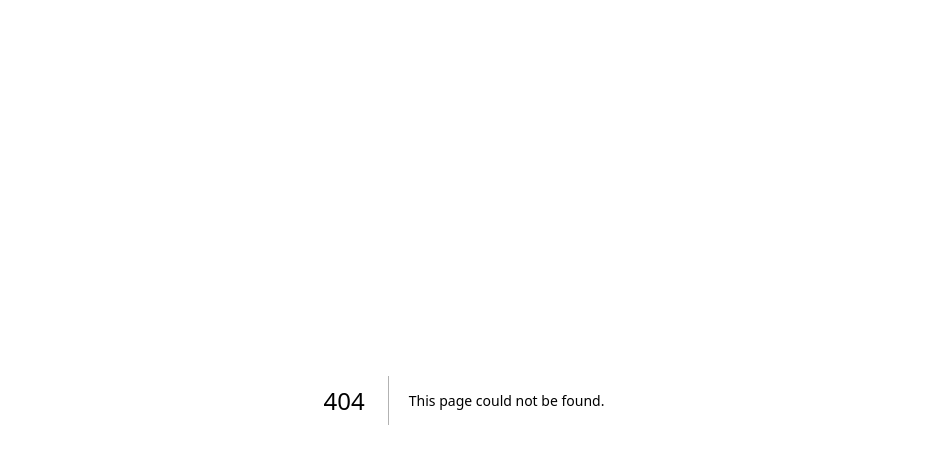
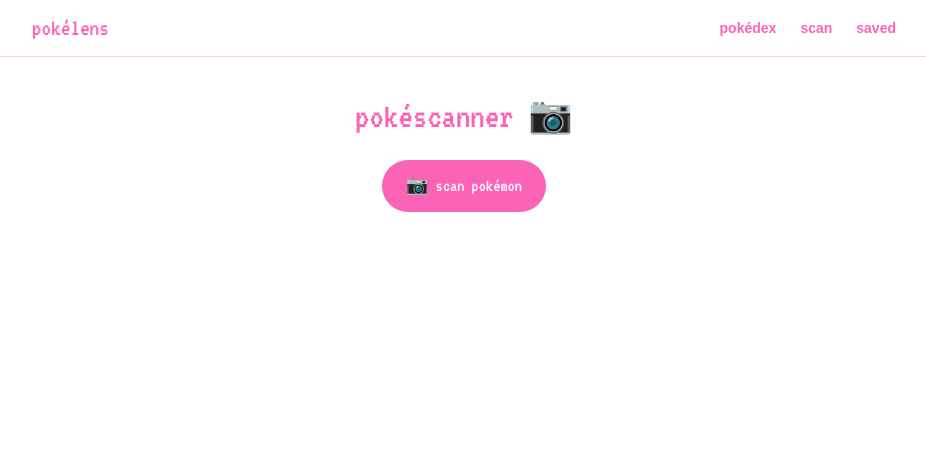
Before and after one commit to daisyb3ll/pokelens, a Next.js app in the folder pokelens/: page /scan in a window 1280 px wide. Before the commit this address had no page. Shown: the top 464 px of the page, without its empty margins (176-1102 px from the left). Built offline with nearby package versions, Linux system fonts and the light colour scheme.

Commit message:
add navbar and scan page

```diff
--- /dev/null
+++ b/pokelens/app/components/NavBar.js
@@ -0,0 +1,24 @@
+import Link from 'next/link'
+
+export default function NavBar() {
+    return (
+        <nav className="fixed top-0 left-0 w-full bg-white border-b border-pink-200 z-50">
+            <div className="max-w-4xl mx-auto px-4 py-3 flex justify-between items-center">
+                <Link href="/" className="text-2xl text-pink-400" style={{ fontFamily: 'VT323, monospace' }}>
+                    pokélens
+                </Link>
+                <div className="flex gap-6">
+                    <Link href="/" className="text-pink-400 hover:text-pink-600 text-sm font-semibold">
+                        pokédex
+                    </Link>
+                    <Link href="/scan" className="text-pink-400 hover:text-pink-600 text-sm font-semibold">
+                        scan
+                    </Link>
+                    <Link href="/saved" className="text-pink-400 hover:text-pink-600 text-sm font-semibold">
+                        saved
+                    </Link>
+                </div>
+            </div>
+        </nav>
+    )
+}
--- a/pokelens/app/layout.js
+++ b/pokelens/app/layout.js
@@ -1,7 +1,6 @@
 import { Geist, Geist_Mono } from "next/font/google";
+import NavBar from './components/NavBar'
 import "./globals.css";
-
-
 
 const geistSans = Geist({
   variable: "--font-geist-sans",
@@ -14,17 +13,17 @@
 });
 
 export const metadata = {
-  title: "Create Next App",
-  description: "Generated by create next app",
+  title: "pokélens",
+  description: "your pocket pokédex",
 };
 
 export default function RootLayout({ children }) {
   return (
-    <html
-      lang="en"
-      className={`${geistSans.variable} ${geistMono.variable} h-full antialiased`}
-    >
-      <body className="min-h-full flex flex-col">{children}</body>
+    <html lang="en" className={`${geistSans.variable} ${geistMono.variable} h-full antialiased`}>
+      <body className="min-h-full flex flex-col">
+        <NavBar />
+        {children}
+      </body>
     </html>
   );
 }
--- a/pokelens/app/page.js
+++ b/pokelens/app/page.js
@@ -11,14 +11,6 @@
 
   return (
     <main className="pt-24 min-h-screen">
-      <div className="flex justify-center mb-6">
-        <h1 className="text-white inline-block bg-red-400 px-6 py-2 rounded-2xl text-4xl" style={{ fontFamily: 'VT323, monospace' }}>
-          pokélens
-        </h1>
-      </div>
-      <div className="px-6 py-2">
-        <CameraScanner />
-      </div>
       <Pokedex initialPokemon={pokemon} />
     </main>
   )
--- /dev/null
+++ b/pokelens/app/scan/page.js
@@ -0,0 +1,14 @@
+import CameraScanner from '../components/CameraScanner'
+
+export default function ScanPage() {
+    return (
+        <main className="pt-24 min-h-screen">
+            <div className="flex justify-center mb-6">
+                <h1 className="text-4xl text-pink-400" style={{ fontFamily: 'VT323, monospace' }}>
+                    pokéscanner 📷
+                </h1>
+            </div>
+            <CameraScanner />
+        </main>
+    )
+}
```
